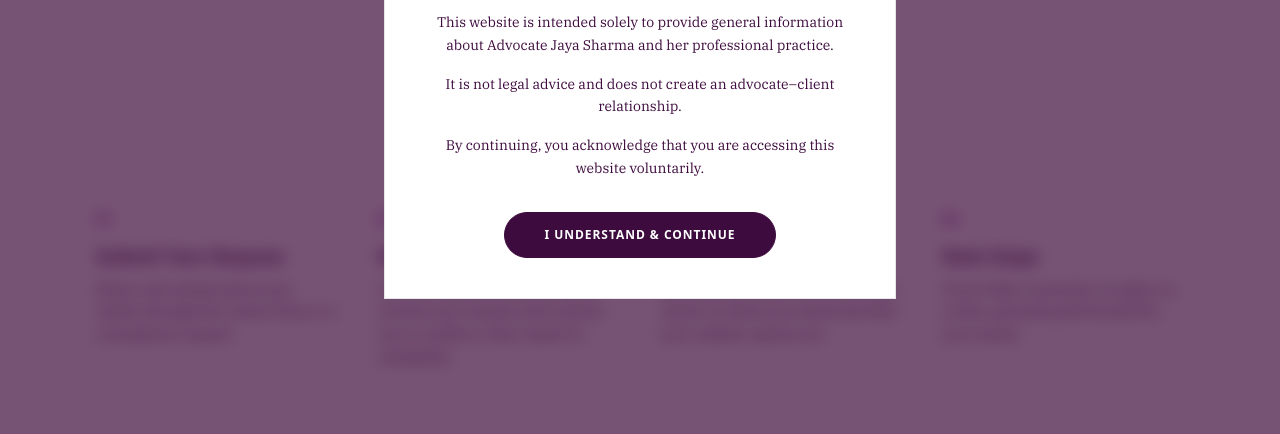
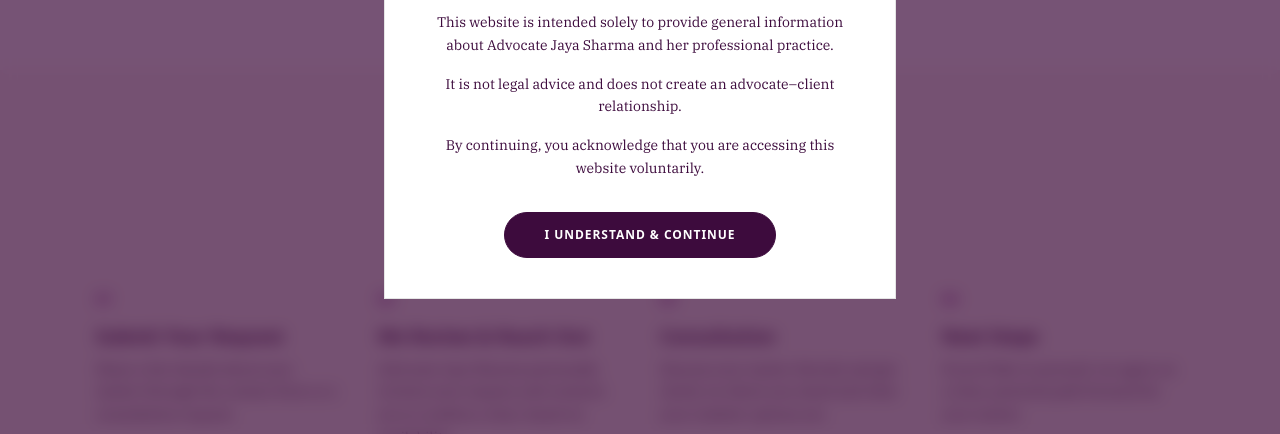
Before and after one commit to pavanjaya/jayasharma, a Next.js app: page /contact in a window 1280 px wide. Shown: the part 357-791 px from the top of the page. Built offline with nearby package versions, Linux system fonts and the light colour scheme; no server answers; a web font is replaced by a local one.

Commit message:
Fix process section: add proper padding and distinct background to separate it from PageHeader

```diff
--- a/src/app/contact/page.tsx
+++ b/src/app/contact/page.tsx
@@ -52,7 +52,8 @@
         description="Reach out to discuss your legal matter. Available for consultations by appointment."
       />
 
-      <section className="mx-auto max-w-6xl px-6 pb-20 lg:px-8">
+      <section className="bg-[#FBF8F0] py-20">
+        <div className="mx-auto max-w-6xl px-6 lg:px-8">
           <Reveal className="mx-auto max-w-2xl text-center">
             <p className="text-sm font-semibold uppercase tracking-widest text-[var(--color-gold)]">
               What Happens Next
@@ -77,6 +78,7 @@
               </RevealStaggerItem>
             ))}
           </RevealStagger>
+        </div>
       </section>
 
       <Contact />
```
Lines whose indentation alone changed are shown as unchanged.
